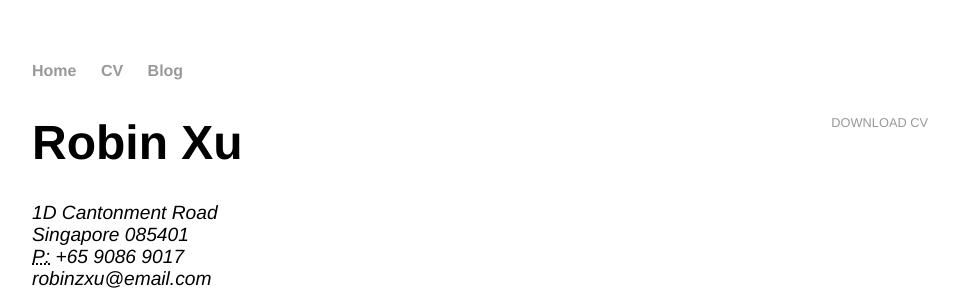
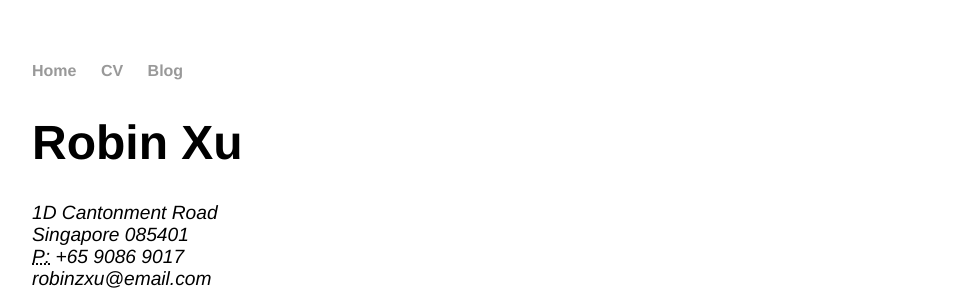
Before and after one commit to robinzxu/robinzxu.github.io, a Jekyll site: the page built from cv/index.html, in a window 1280 px wide. Shown: the top 308 px of the page, without its empty margins (160-1118 px from the left). Built offline with Jekyll 4.4.1, drawn with Linux system fonts in a browser that asks for light colours.

Commit message:
Update index.html

```diff
--- a/cv/index.html
+++ b/cv/index.html
@@ -4,7 +4,7 @@ title: Robin Xu
 ---
 
 	<div class="cv">
-		<a href="#" class="download" title="Download CV as PDF">Download CV</a>
+		<!-- <a href="#" class="download" title="Download CV as PDF">Download CV</a> -->
 					<h1>Robin Xu</h1>
 
           <address>
```
